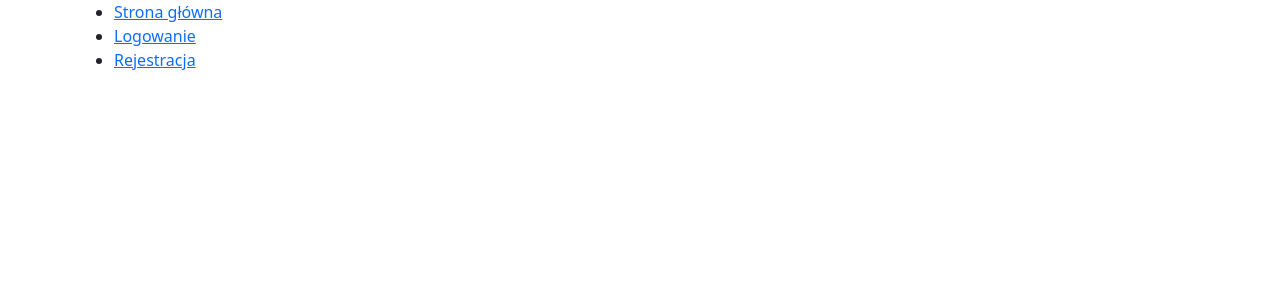
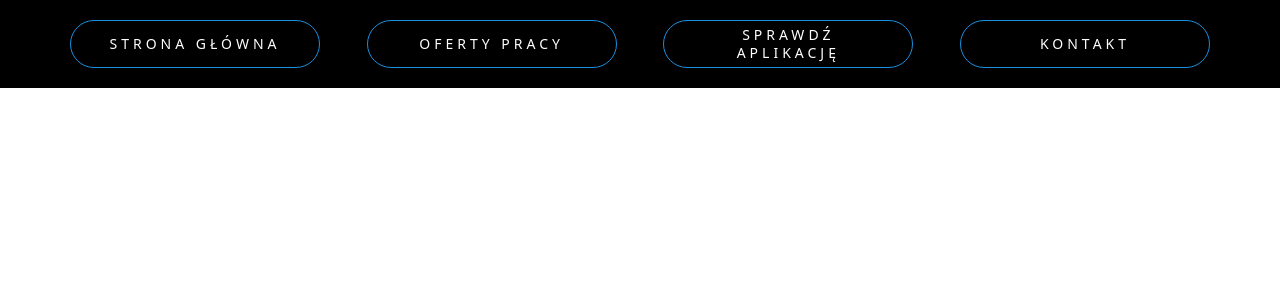
Before and after one commit to OskV2/Recruitment-system, a PHP site: page /header.php in a window 1280 px wide. Shown: the top 300 px of the page. Run offline with PHP 8.4, Linux system fonts and the light colour scheme; style sheets or scripts are compiled from the project's sources.

Commit message:
feat: added nav

```diff
--- a/header.php
+++ b/header.php
@@ -1,5 +1,24 @@
 <?php
     //start of template
+
+    $buttons = [
+        [
+            'title' => 'STRONA GŁÓWNA',
+            'link'  => '../index.php'
+        ],
+        [
+            'title' => 'OFERTY PRACY',
+            'link'  => 'recruitment.php'
+        ],
+        [
+            'title' => 'SPRAWDŹ APLIKACJĘ',
+            'link'  => 'check.php'
+        ],
+        [
+            'title' => 'KONTAKT',
+            'link'  => 'contact.php'
+        ],
+    ]
 ?>
 
 <!DOCTYPE html>
@@ -10,18 +29,16 @@
     <meta name="viewport" content="width=device-width, initial-scale=1.0">
     <title>Rekrutacja</title>
 
-    <link rel="stylesheet" href="/style.css">
-    <script src="src/js/app.js"></script>
+    <link rel="stylesheet" href="../dist/style.css">
+    <script type="module" src="../dist/js/app.js"></script>
 </head>
 <body>
-    <header>
+    <header class="nav">
         <div class="container">
-            <nav>
-                <ul>
-                    <li><a href="index.php">Strona główna</a></li>
-                    <li><a href="index.php?view=login">Logowanie</a></li>
-                    <li><a href="index.php?view=register">Rejestracja</a></li>
-                </ul>
+            <nav class="row d-flex justify-content-between">
+                <?php foreach ($buttons as $key => $button): ?>
+                    <a class="btn btn-outline-primary nav__item" href="<?php echo $button['link'] ?>"><?php echo $button['title']; ?></a>
+                <?php endforeach; ?>
             </nav>
         </div>
     </header>
--- a/src/js/app.js
+++ b/src/js/app.js
@@ -0,0 +1,3 @@
+import activeNavItems from "./header.js";
+
+activeNavItems();
--- a/src/js/header.js
+++ b/src/js/header.js
@@ -0,0 +1,13 @@
+const activeNavItems = () => {
+    const navItems = document.querySelectorAll('.nav__item');
+
+    console.log(navItems)
+
+    navItems.forEach(button => {
+        if (button.href === window.location.href) {
+            button.classList.add('nav__item--active');
+        }
+    });
+}
+
+export default activeNavItems;
--- a/src/scss/header.scss
+++ b/src/scss/header.scss
@@ -0,0 +1,18 @@
+.nav {
+    background-color: black;
+    padding: 20px 0px;
+
+    &__item {
+        max-width: 250px;
+
+        font-size: 14px;
+        line-height: 18px;
+        font-weight: 400;
+        letter-spacing: 4px;
+
+        &--active {
+            background-color: $primary !important;
+            border: 1px solid $white !important;
+        }
+    }
+}
--- a/src/scss/style.scss
+++ b/src/scss/style.scss
@@ -1,21 +1,69 @@
 //Apis
 @import url('https://fonts.googleapis.com/css2?family=Inter:wght@300;400;500;600;700&display=swap');
 
-//Packaged
+//Packages
 @import '../../node_modules/bootstrap/scss/bootstrap.scss';
 
 //Files
 @import "footer";
 @import "header";
 @import "frontpage";
+@import "recruitment";
 
-h1, h2, h3, h4, h5, h6, p, span {
+/*
+*
+*   Global settings
+*
+*/
+
+h1, h2, h3, h4, h5, h6, p, a, span {
     margin: 0;
     padding: 0;
     font-family: 'Inter';
 }
 
-//colors
+a {
+    color: white;
+    text-decoration: none;
+    &:hover {
+        color: white;
+        text-decoration: none;
+    }
+}
+
+//Colors
 $primary: #1A8FDD;
-$secondary: #fff;
-$bg: #000;
+$white: #fff;
+$black: #000;
+
+//Buttons
+.btn {
+    border-radius: 75px;
+    padding: 5px 30px;
+
+    color: $white;
+    text-decoration: none;
+
+    display: flex;
+    justify-content: center;
+    align-items: center;
+
+    &-primary {
+        background-color: $primary;
+
+        &:hover {
+
+        }
+    }
+
+    &-outline {
+        &-primary {
+            background-color: $black;
+            border: 1px solid $primary;
+
+            &:hover {
+
+            }
+        }
+    }
+}
```
